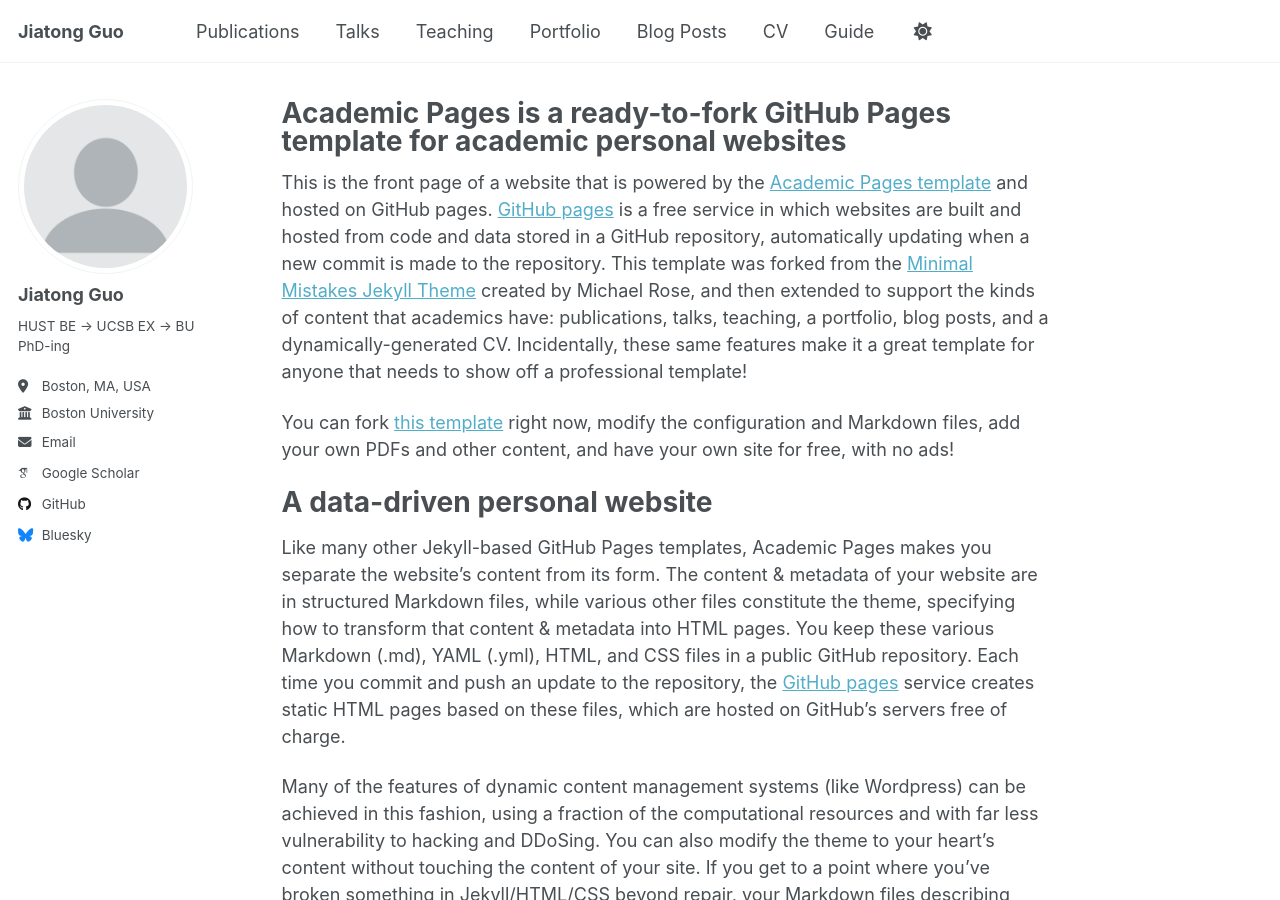
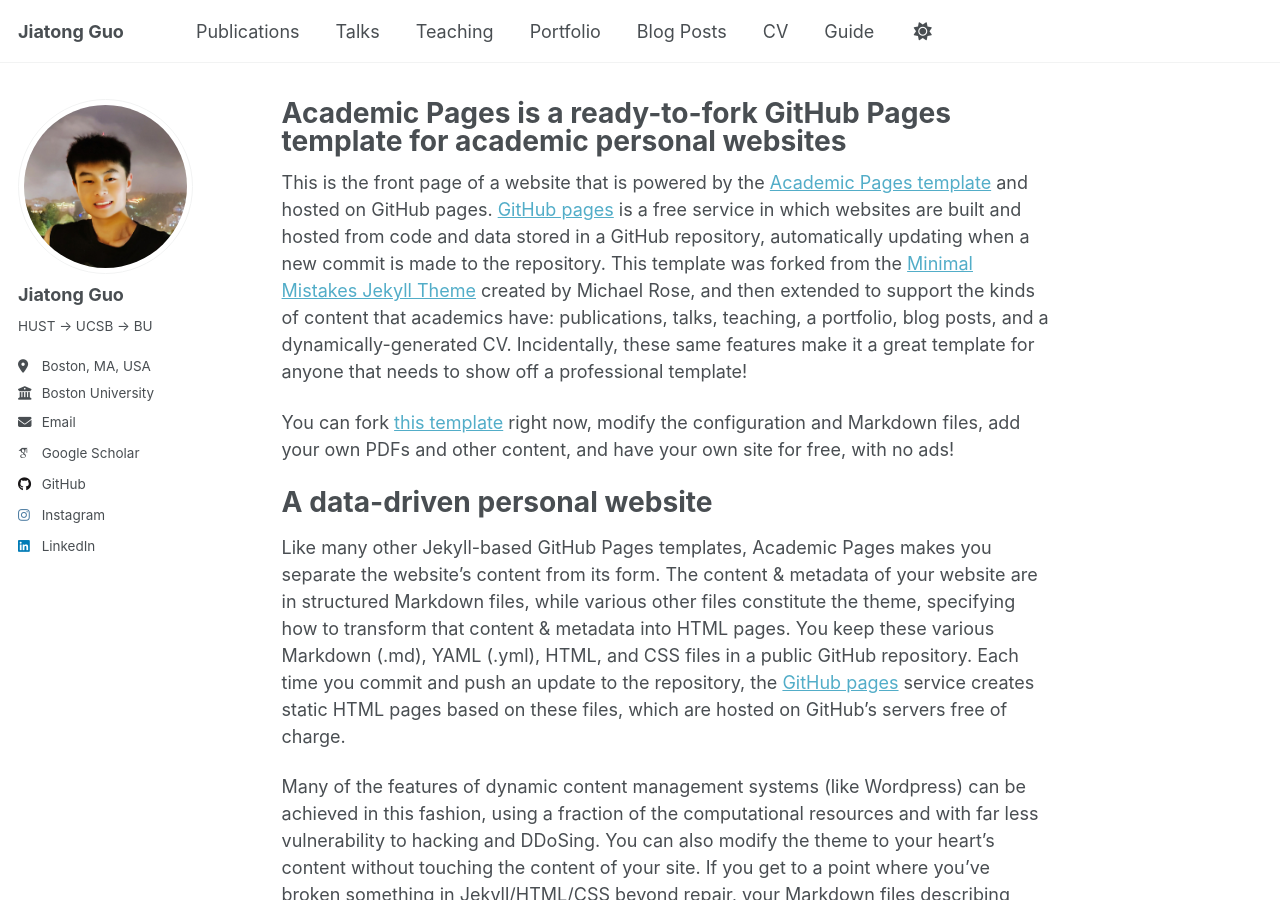
Before and after one commit to guojiatong/guojiatong.github.io, a Jekyll site: the page built from _pages/about.md, in a window 1280 px wide and 900 px high. Built offline with Jekyll 4.4.1, drawn with Linux system fonts in a browser that asks for light colours; some web fonts are replaced; a script that is not in the unit is left out; part of the change alters nothing that is shown.

Commit message:
Update _config.yml

```diff
--- a/_config.yml
+++ b/_config.yml
@@ -22,10 +22,10 @@ repository               : "guojiatong/guojiatong.github.io"
 #               Additional customization can be done by editing /_includes/author-profile.html
 author:
   # Biographic information
-  avatar           : "profile.png"
+  avatar           : "jiatongguo.png"
   name             : "Jiatong Guo"
   pronouns         : # example: "she/her"
-  bio              : "HUST BE -> UCSB EX -> BU PhD-ing"
+  bio              : "HUST -> UCSB -> BU"
   location         : "Boston, MA, USA"
   employer         : "Boston University"
   uri              : # URL
@@ -34,7 +34,7 @@ author:
   # Academic websites
   academia         : # URL
   arxiv            : # URL - Update with the correct link to your profile
-  googlescholar    : "https://scholar.google.com/citations?user=PS_CX0AAAAAJ"
+  googlescholar    : "https://scholar.google.com/citations?user=7WcT5hIAAAAJ&hl=en&authuser=1"
   inspire-hep      : # URL
   impactstory      : # URL
   orcid            : #"http://orcid.org/yourorcidurl"
@@ -47,22 +47,22 @@ author:
   bitbucket        : # Username - Update with your username on the site
   codepen          : # Username
   dribbble         : # Username
-  github           : "academicpages"
+  github           : "https://github.com/guojiatong?tab=repositories"
   kaggle           : # Username
   stackoverflow    : # User number or user number and name (i.e., use "1" or "1/jeff-atwood")
 
   # Social media
   artstation       : # Username
-  bluesky          : "bsky.app" # Replace this with you Bluesky username
+  bluesky          : #"bsky.app" # Replace this with you Bluesky username
   facebook         : # Username
   flickr           : # Username
   foursquare       : # Username
   goodreads        : # Username
   google_plus      : # Username
   keybase          : # Username
-  instagram        : # Username
+  instagram        : "https://www.instagram.com/jaytonguo/"
   lastfm           : # Username
-  linkedin         : # Username
+  linkedin         : "https://www.linkedin.com/in/jiatong-guo-7004b4328/"
   mastodon         : # URL
   medium           : # URL
   pinterest        : # Username
@@ -77,6 +77,8 @@ author:
   xing             : # Username
   youtube          : # Username
   zhihu            : # Username
+  Bilibili         : "https://space.bilibili.com/437707851?spm_id_from=333.1007.0.0"
+  Redbook          : "https://www.xiaohongshu.com/user/profile/60ced7e90000000001005e83"
 
 # Publication Category - The following the list of publication categories and their headings
 publication_category:
```
